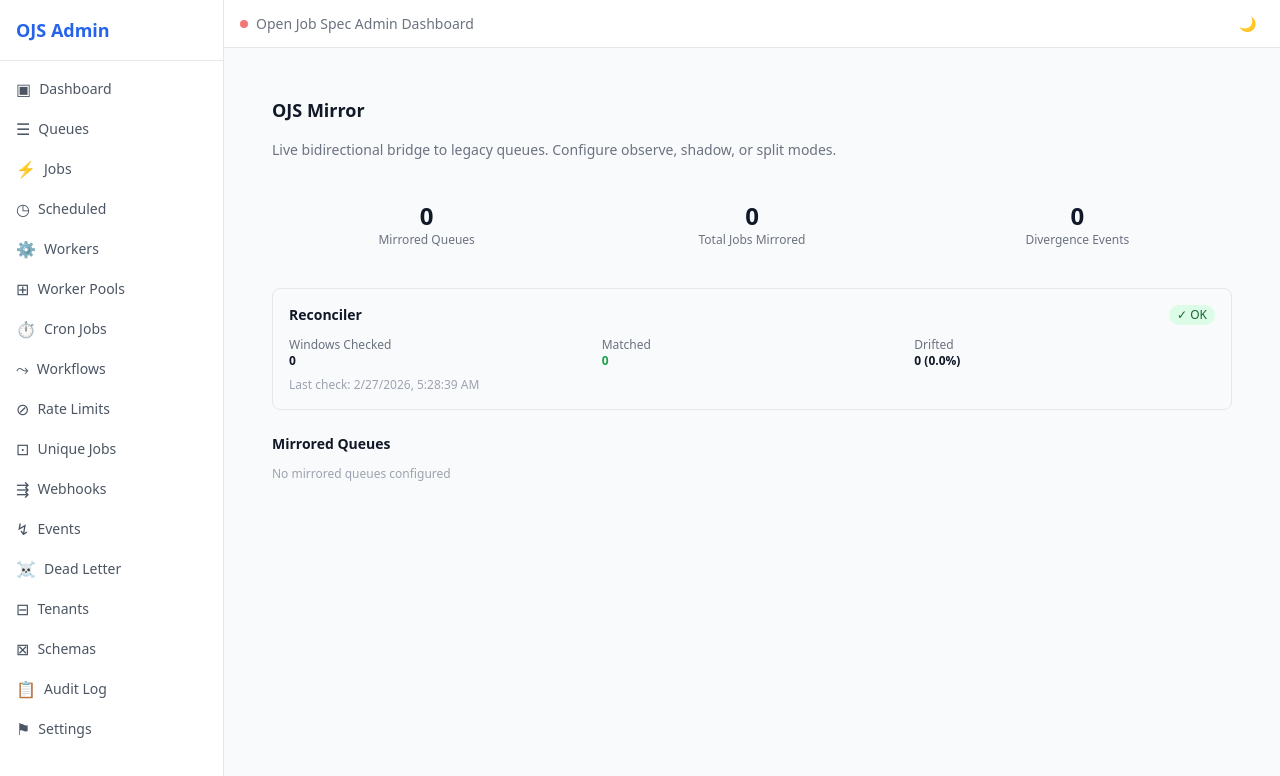
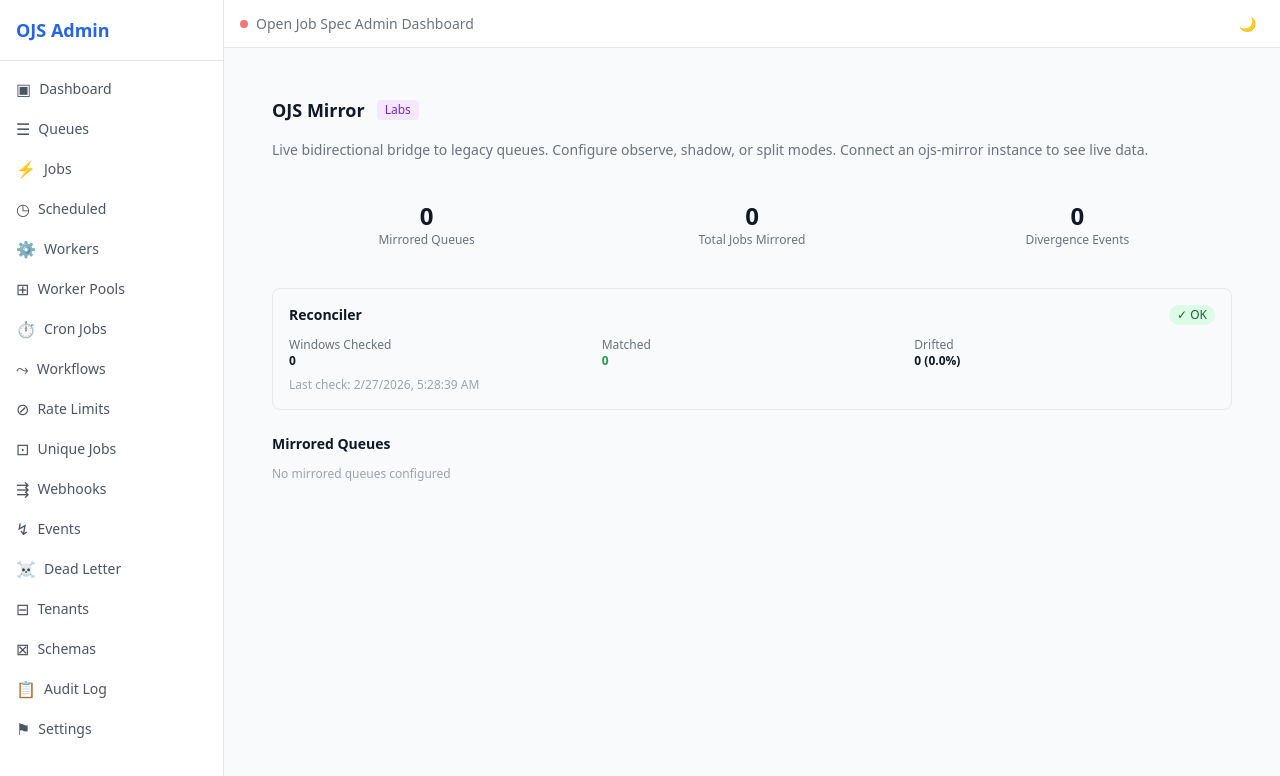
Before and after one commit to openjobspec/ojs-admin-ui, a React (Vite) app: page /ojs/admin/mirror in a window 1280 px wide. Shown: the top 776 px of the page. Built offline with nearby package versions, Linux system fonts and the light colour scheme.

Commit message:
feat(labs): add Labs badges and placeholder state to Attest and Mirror pages
AttestAuditPage now returns false for unconnected CTN verification and
shows a purple Labs badge with an explanatory notice. MirrorPage switches
from mock to empty data and adds the same Labs badge with a connect hint.

```diff
--- a/src/pages/AttestAuditPage.tsx
+++ b/src/pages/AttestAuditPage.tsx
@@ -5,23 +5,35 @@ import type { AuditEntry, AttestationReceipt } from '@/components/audit';
 /**
  * Page component for the Attestation Audit Explorer.
  * Wraps AuditExplorer with data fetching and verification logic.
+ *
+ * NOTE: This page is part of OJS Labs (CTN — Conformance Trust Network).
+ * Verification currently returns a placeholder result. Wire to the CTN
+ * backend API once ojs-ctn reaches P2.
  */
 export function AttestAuditPage() {
   const [entries] = useState<AuditEntry[]>([]);
 
   const handleVerify = useCallback(async (receipt: AttestationReceipt): Promise<boolean> => {
-    // TODO: call backend verification endpoint
-    // e.g. const resp = await client.verifyAttestation(receipt);
-    // return resp.verified;
+    // Labs placeholder: CTN verification API not yet available.
+    // When ojs-ctn P2 ships, replace with:
+    //   const resp = await client.verifyAttestation(receipt);
+    //   return resp.verified;
+    console.warn('[OJS Labs] Attestation verification is a placeholder — CTN backend not yet connected');
     void receipt;
-    return true;
+    return false;
   }, []);
 
   return (
     <div className="space-y-4">
       <div className="flex items-center justify-between">
         <h1 className="text-xl font-bold">Attestation Audit</h1>
+        <span className="rounded bg-purple-100 px-2 py-0.5 text-xs font-medium text-purple-700">
+          Labs
+        </span>
       </div>
+      <p className="text-sm text-gray-500">
+        Verification requires the CTN backend (ojs-ctn P2). Results below are placeholders.
+      </p>
       <AuditExplorer entries={entries} onVerify={handleVerify} />
     </div>
   );
--- a/src/pages/MirrorPage.tsx
+++ b/src/pages/MirrorPage.tsx
@@ -1,11 +1,15 @@
 import { MirrorDashboard } from '@/components/mirror';
 import type { MirrorOverview } from '@/components/mirror';
 
-// Placeholder page: in production this hooks into usePolling + the mirror API.
-// For now, renders the MirrorDashboard with mock data for development.
+/**
+ * Mirror dashboard page — part of OJS Labs.
+ *
+ * In production this hooks into usePolling + the mirror API.
+ * For now, renders the MirrorDashboard with empty data and a Labs banner.
+ * Wire to the ojs-mirror API once it reaches P2.
+ */
 export function MirrorPage() {
-  // TODO: Replace with real API call via useClient().mirror()
-  const mockOverview: MirrorOverview = {
+  const emptyOverview: MirrorOverview = {
     queues: [],
     reconciler: {
       windowCount: 0,
@@ -21,11 +25,17 @@ export function MirrorPage() {
 
   return (
     <div className="p-6">
-      <h1 className="text-lg font-bold mb-4">OJS Mirror</h1>
+      <div className="flex items-center gap-3 mb-4">
+        <h1 className="text-lg font-bold">OJS Mirror</h1>
+        <span className="rounded bg-purple-100 px-2 py-0.5 text-xs font-medium text-purple-700">
+          Labs
+        </span>
+      </div>
       <p className="text-sm text-gray-500 mb-6">
         Live bidirectional bridge to legacy queues. Configure observe, shadow, or split modes.
+        Connect an ojs-mirror instance to see live data.
       </p>
-      <MirrorDashboard overview={mockOverview} />
+      <MirrorDashboard overview={emptyOverview} />
     </div>
   );
 }
```
